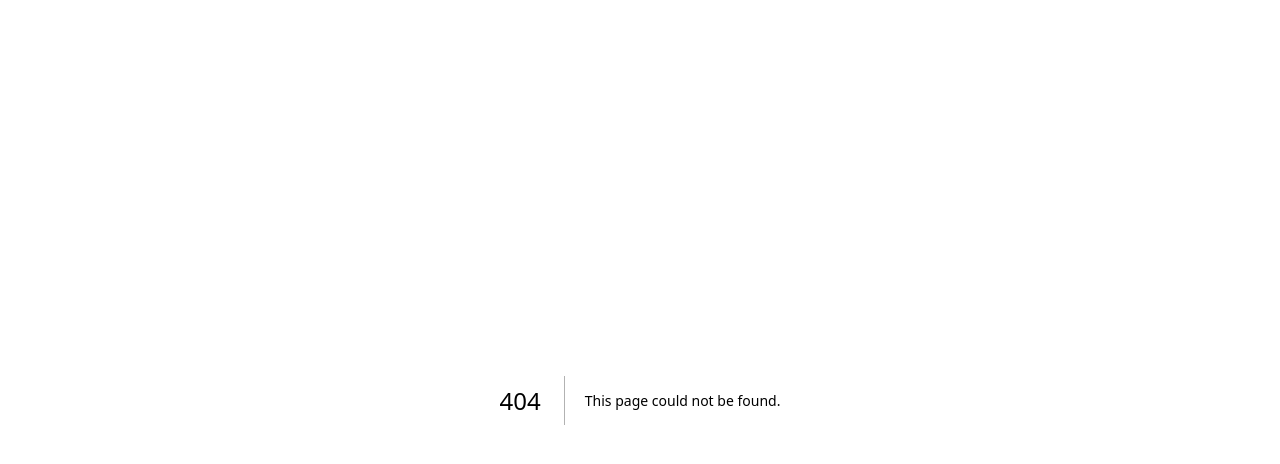
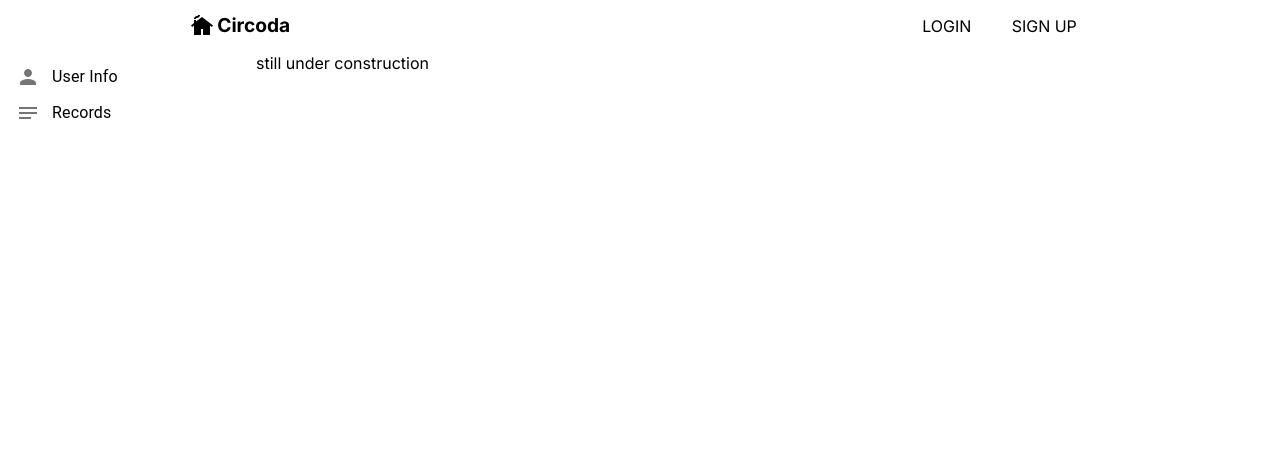
Before and after one commit to jason-ntu/ETHtaipei2024, a Next.js app in the folder web2/: page /user/records in a window 1280 px wide. Before the commit this address had no page. Shown: the top 464 px of the page. Built offline with nearby package versions, Linux system fonts and the light colour scheme.

Commit message:
added header component; added record page

```diff
--- /dev/null
+++ b/web2/src/app/component/Header.tsx
@@ -0,0 +1,52 @@
+"use client";
+
+import Link from "next/link";
+import CottageIcon from '@mui/icons-material/Cottage';
+import AccountCircleIcon from '@mui/icons-material/AccountCircle';
+import useAuth from "../hooks/useAuth";
+import { useEffect, useState } from "react";
+
+const Header = (props: {
+    homepage: boolean
+}) => {
+
+    const auth = useAuth();
+
+    const [opacity, setOpacity] = useState(1);
+    const OPACITY_COEFFIECIENT = 0.0005;
+
+    useEffect(() => {
+        if (!props.homepage) return;
+        window.addEventListener('scroll', () => {
+            setOpacity(window.scrollY * OPACITY_COEFFIECIENT);
+        })
+    }, [])
+
+    return (
+        <header style={{position: props.homepage?'fixed':undefined,  backgroundColor: `rgba(255,255,255,${opacity})`}}>
+            <div style={{display: 'flex', width: '900px', margin: '0 auto', padding: '.5rem 0'}}>
+                <div style={{flex: 1}}>
+                    <Link href='/' style={{display:'flex', alignItems:'center'}}>
+                        <CottageIcon/><span style={{padding: '.2rem', fontWeight:'bold', fontSize: '1.2rem'}}>Circoda</span>
+                    </Link>
+                </div>
+                {
+                    auth.loggedIn?
+                        <div>
+                            <Link href="/user/info"><AccountCircleIcon/></Link>
+                        </div> :
+                        <div style={{display: 'flex', flexDirection: 'row', gap: '1rem', alignItems: 'center'}}>
+                            <Link href="/login">
+                                <span style={{padding: '.3rem .7rem'}}>LOGIN</span>
+                            </Link>
+                            <Link href="/signup">
+                                <span style={{padding: '.3rem .7rem', border: 'white 2px solid'}}>SIGN UP</span>
+                            </Link>
+                        </div>
+                }
+            </div>
+        </header>
+    )
+}
+
+export default Header;
--- /dev/null
+++ b/web2/src/app/record/page.tsx
@@ -0,0 +1,79 @@
+"use client";
+
+import { useRouter, useSearchParams } from "next/navigation"
+import Header from "../component/Header"
+import { useEffect, useState } from "react";
+import { IHotelInfo } from "../component/HotelModal";
+
+export interface IRecord {
+	hotelId: string,
+	userId: string,
+	bookingDateStart: number, //timestamp
+	bookingDateEnd: number, //timestamp
+	transactionAddr: string,
+	timestamp: number
+}
+
+const RecordPage = () => {
+
+    const router = useRouter();
+    const searchParams = useSearchParams();
+    const id = searchParams.get('id');
+    const [recordObj, setRecordObj] = useState<IRecord|null>(null);
+    const [hotelObj, setHotelObj] = useState<IHotelInfo|null>(null);
+
+    useEffect(() => {
+        if (id === undefined) {
+            alert('please specify id');
+            router.replace('/')
+        } else {
+            (async function() {
+                try{
+                    const res = await fetch(`/api/record/${id}`);
+                    const json = await res.json();
+                    if (json.status === 200){
+                        setRecordObj(json.message);
+                    } else {
+                        console.log('non 200 res', json);
+                    }
+                } catch (err) {
+                    console.error('error while fetching record data',err);
+                }
+            })();
+        }
+    },[])
+
+    useEffect(() => {
+        if (recordObj === null || !(recordObj.hotelId)) return;
+
+        (async function() {
+            try{
+                const res = await fetch(`/api/hotel?id=${recordObj.hotelId}`);
+                const json = await res.json();
+                if (json.status === 200){
+                    setHotelObj(json.message);
+                } else {
+                    console.log('non 200 res (fetching hotel)', json);
+                }
+            } catch (err) {
+                console.error('error while fetching hotel data',err);
+            }
+        })();
+    }, [recordObj?.hotelId])
+
+    return (
+        <div id="record-page">
+            <Header/>
+            {
+                recordObj === null?null:
+                <main style={{width: '1000px', margin: '0 auto'}}>
+                    {JSON.stringify(recordObj)}
+                    {JSON.stringify(hotelObj)}
+                    helloworld
+                </main>
+            }
+        </div>
+    )
+}
+
+export default RecordPage;
--- a/web2/src/app/user/info/page.tsx
+++ b/web2/src/app/user/info/page.tsx
@@ -22,7 +22,7 @@ const UserInfoPage = () => {
             walletAddress: '0x123412341234',
             tokenLeft: 90
         })
-    })
+    },[auth.token])
 
     if (userInfoObj !== null){
         return (
--- a/web2/src/app/user/layout.tsx
+++ b/web2/src/app/user/layout.tsx
@@ -1,17 +1,22 @@
+"use client";
+
 import { ListItemIcon, ListItemText, MenuItem, MenuList } from "@mui/material";
 import PersonIcon from '@mui/icons-material/Person';
 import NotesIcon from '@mui/icons-material/Notes';
+import { useRouter } from "next/navigation";
+import Header from "../component/Header";
 
 export default function UserLayout({ children }) {
+
+    const router = useRouter();
+
     return (
         <div id="user-page" style={{display: 'flex', height: '100vh', flexDirection: 'column'}}>
-            <header>
-                <span style={{padding: '.2rem'}}>LOGO</span>
-            </header>
+            <Header/>
             <main style={{display:"flex", flex: 1}}>
                 <nav style={{width: '20vw'}}>
                     <MenuList>
-                        <MenuItem>
+                        <MenuItem onClick={() => {router.push('/user/info')}}>
                             <ListItemIcon>
                                 <PersonIcon/>
                             </ListItemIcon>
@@ -19,7 +24,7 @@ export default function UserLayout({ children }) {
                                 User Info
                             </ListItemText>
                         </MenuItem>
-                        <MenuItem>
+                        <MenuItem onClick={() => {router.push('/user/records')}}>
                             <ListItemIcon>
                                 <NotesIcon/>
                             </ListItemIcon>
--- a/web2/src/app/user/page.tsx
+++ b/web2/src/app/user/page.tsx
@@ -4,7 +4,9 @@ import { useRouter } from 'next/navigation';
 import { useEffect } from 'react';
 
 const UserPage = () => {
+
     const router = useRouter();
+
     useEffect(() => {
         router.replace('/user/info');
     })
--- /dev/null
+++ b/web2/src/app/user/records/page.tsx
@@ -0,0 +1,19 @@
+"use client";
+
+import { useEffect } from "react";
+import useAuth from "../../hooks/useAuth";
+
+const UserRecordsPage = () => {
+
+    const auth = useAuth();
+
+    useEffect(() => {
+
+    },[auth.token])
+
+    return (
+        <>still under construction</>
+    )
+}
+
+export default UserRecordsPage;
```
